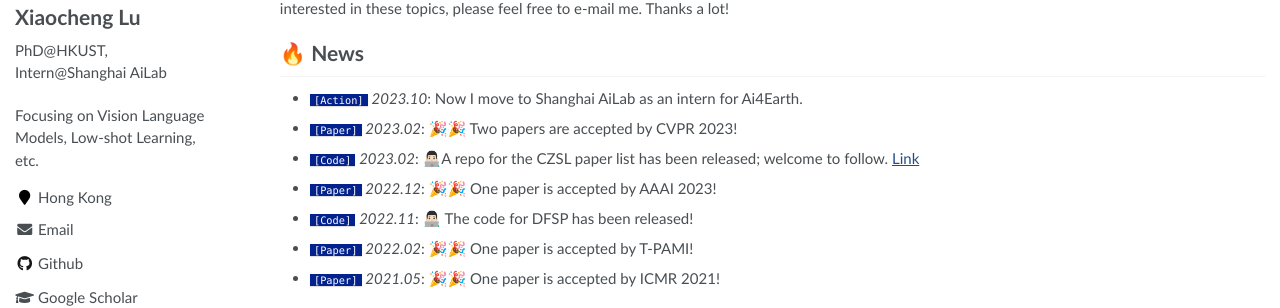
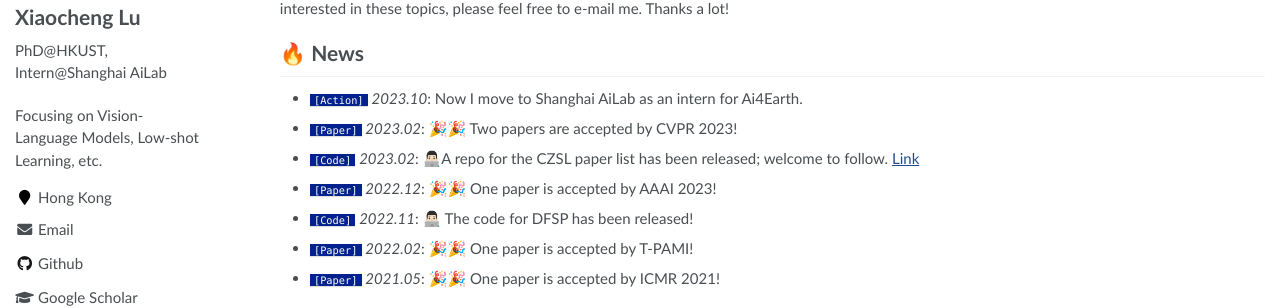
Before and after one commit to Forest-art/forest-art.github.io, a Jekyll site: the page built from _pages/about.md, in a window 1280 px wide. Shown: the part 267-575 px from the top of the page. Built offline with Jekyll 4.4.1, drawn with Linux system fonts in a browser that asks for light colours; formulas are drawn with MathJax 3.

```diff
--- a/_config.yml
+++ b/_config.yml
@@ -7,7 +7,7 @@
 
 # Site Settings
 title                    : "Xiaocheng Lu"
-description              : "Focusing on Vision Language Models, Low-shot Learning, etc."
+description              : "Focusing on Vision-Language Models, Low-shot Learning, etc."
 repository               : "forest-art.github.io"
 google_scholar_stats_use_cdn : true
 
```
